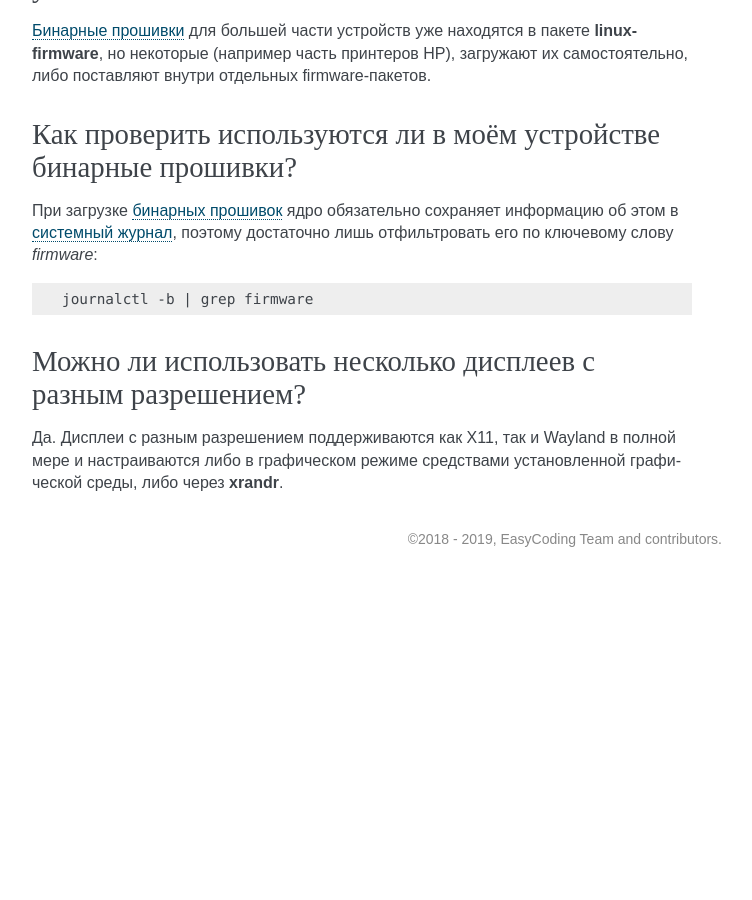
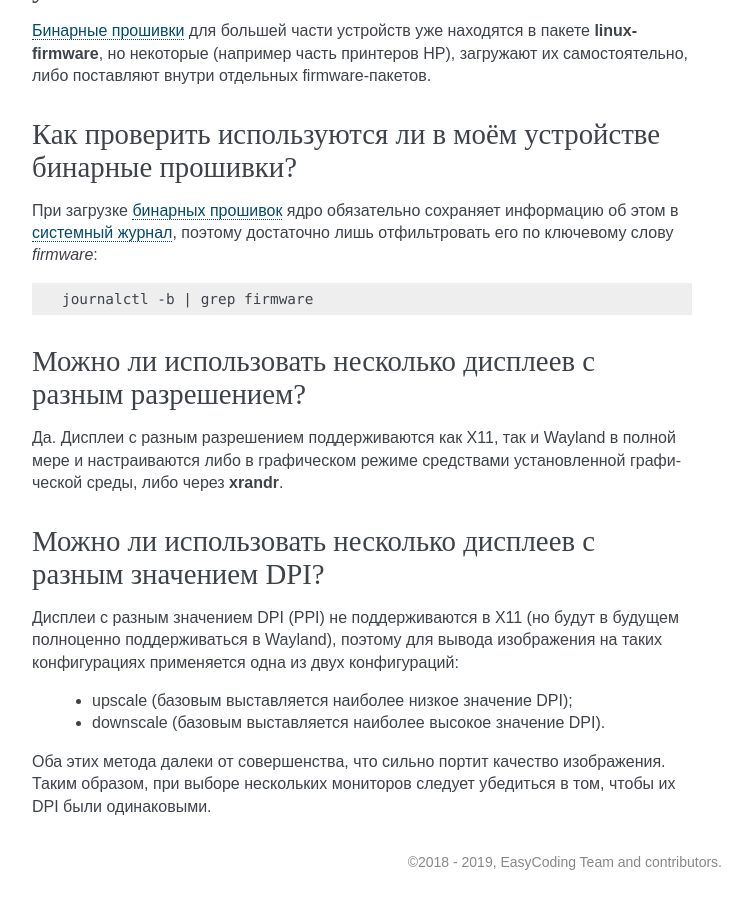
Before and after one commit to RussianFedora/FAQ, a Sphinx documentation site: the page built from source/hardware.rst, in a window 1280 px wide and 900 px high, scrolled down 6713 px. Shown: the whole window, without its empty margins (388-1140 px from the left). Built offline with Sphinx 7.4.7, drawn with Linux system fonts in a browser that asks for light colours; before the commit the page ends 7290 px from its top, so only the background shows below that; some of the changed text lies outside the part shown.

Commit message:
Added question about using displays with different DPI.

```diff
--- a/source/hardware.rst
+++ b/source/hardware.rst
@@ -390,3 +390,16 @@ Firmware - это бинарный проприетарный блоб, соде
 =================================================================
 
 Да. Дисплеи с разным разрешением поддерживаются как X11, так и Wayland в полной мере и настраиваются либо в графическом режиме средствами установленной графической среды, либо через **xrandr**.
+
+.. index:: desktop, display, dpi, ppi
+.. _display-dpi:
+
+Можно ли использовать несколько дисплеев с разным значением DPI?
+===================================================================
+
+Дисплеи с разным значением DPI (PPI) не поддерживаются в X11 (но будут в будущем полноценно поддерживаться в Wayland), поэтому для вывода изображения на таких конфигурациях применяется одна из двух конфигураций:
+
+ * upscale (базовым выставляется наиболее низкое значение DPI);
+ * downscale (базовым выставляется наиболее высокое значение DPI).
+
+Оба этих метода далеки от совершенства, что сильно портит качество изображения. Таким образом, при выборе нескольких мониторов следует убедиться в том, чтобы их DPI были одинаковыми.
```
